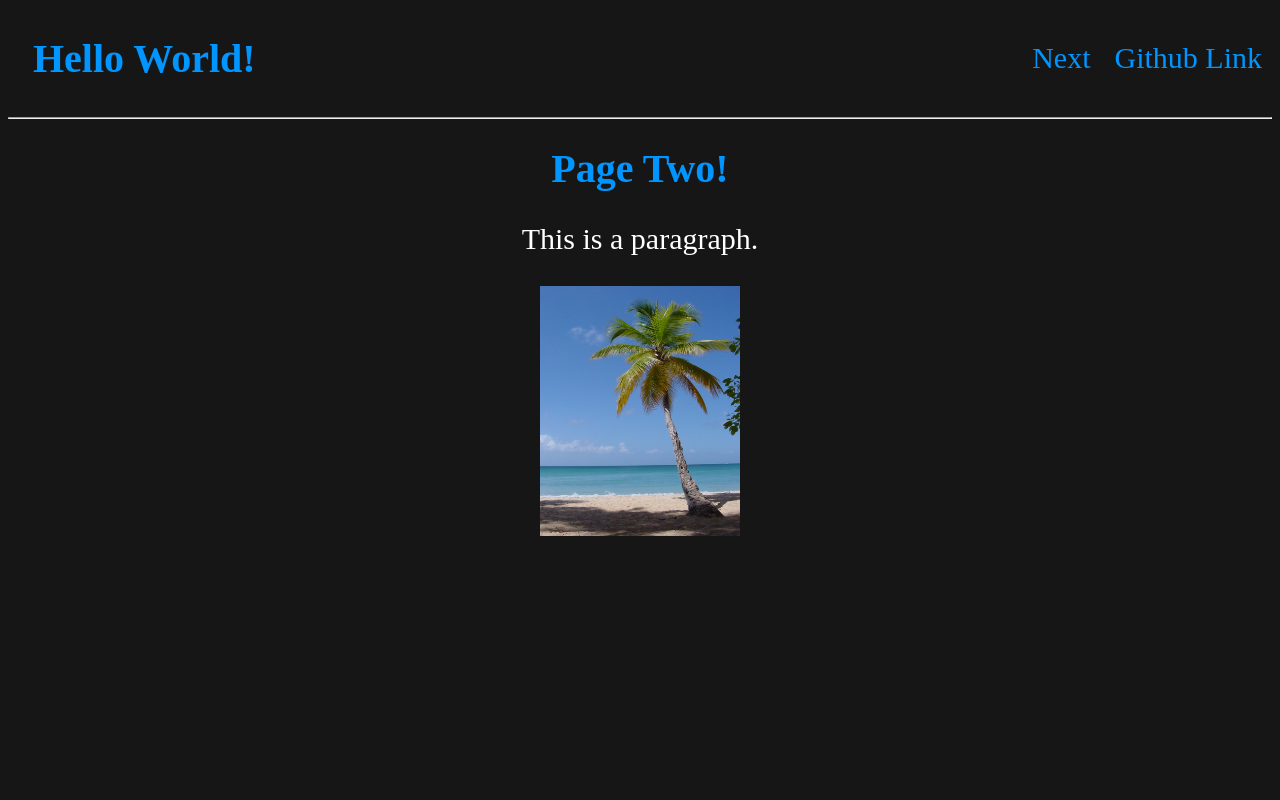
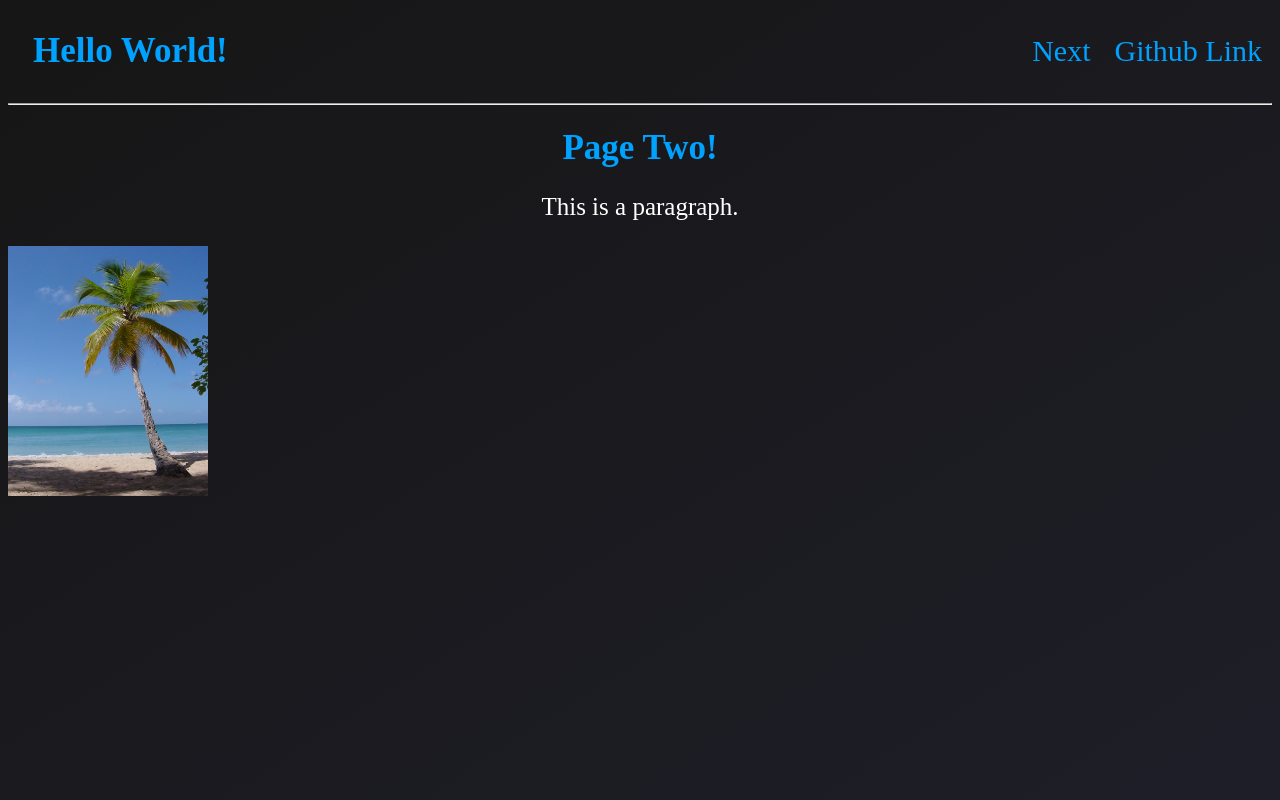
Before and after one commit to JohnFuhrm12/Django-Web-App, a Django app: page /hello/page.html in a window 1280 px wide. Run offline with Django 4.2, Linux system fonts and the light colour scheme.

Commit message:
Add files via upload

```diff
--- a/hello/static/styles.css
+++ b/hello/static/styles.css
@@ -1,35 +1,53 @@
+.div1 {
+    background-image: linear-gradient(to bottom right, rgb(43, 43, 46), rgb(30, 30, 50));
+    height: 400px;
+    margin-top: 60px;
+    margin-bottom: 60px;
+}
+
+.div1 h1 {
+    padding-top:40px;
+}
+
 body {
-        background-color: rgb(22, 22, 23);
+    background-image: linear-gradient(to bottom right, rgb(22, 22, 22), rgb(30, 30, 40));
     }
 
 h1 {
-        font-size: 40px;
+     font-size: 35px;
      text-align: center;
-        color: rgb(0, 149, 255);
+     color: rgb(0, 162, 255);
     }
 
 p {
      text-align: center;
-        font-size: 30px;
+     font-size: 25px;
      color: white;
     }
 
 p1 {
      text-align: center;
-        font-size: 30px;
+     font-size: 25px;
      color: white;
     }
 
-    .center {
+.palmimage {
         display: block;
         margin-left: auto;
         margin-right: auto;
     }
 
+.palmimage2 {
+        display: block;
+        margin-left: auto;
+        margin-right: auto;
+        margin-top: 60px;
+    }
+
 li, a {
         font-size: 30px;
         text-decoration: none;
-        color: rgb(0, 149, 255);
+        color: rgb(0, 162, 255);
     }
 
 header {
```
Lines whose indentation alone changed are shown as unchanged.
